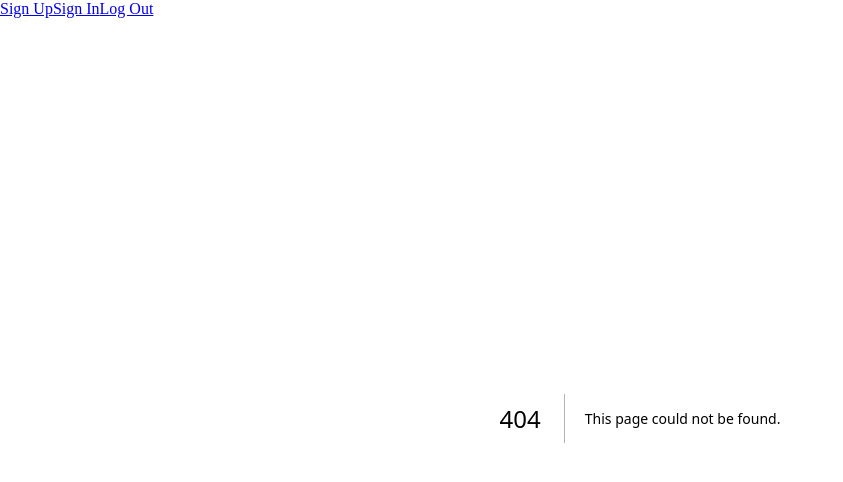
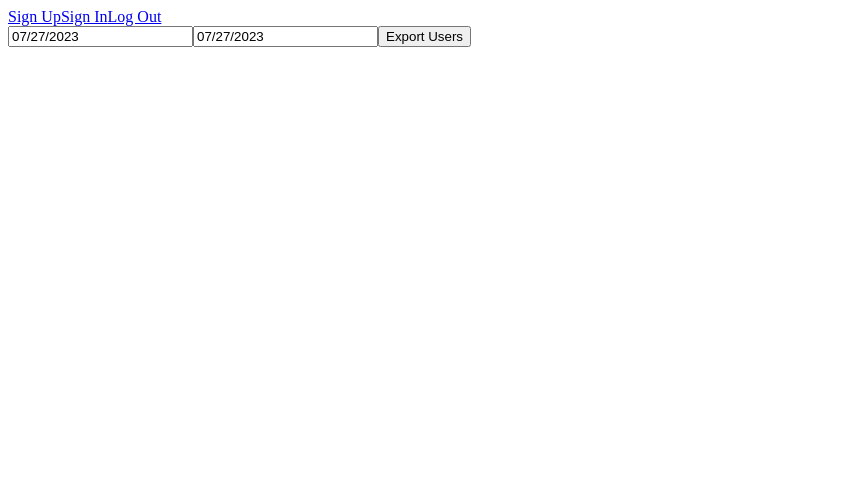
Before and after one commit to yasuhikasa/nextjs-div-practice, a Next.js app: page /csv/export in a window 1280 px wide. Before the commit this address had no page. Shown: the top 482 px of the page, without its empty margins (0-843 px from the left). Built offline with nearby package versions, Linux system fonts and the light colour scheme; what @aws-amplify/auth would draw is missing.

Commit message:
csvエクスポートを実装

```diff
--- a/package.json
+++ b/package.json
@@ -19,17 +19,20 @@
     "aws-amplify": "^5.3.5",
     "axios": "^1.4.0",
     "csv-parser": "^3.0.0",
+    "date-fns": "^2.30.0",
     "eslint": "8.45.0",
     "eslint-config-next": "13.4.12",
     "next": "13.4.12",
     "papaparse": "^5.4.1",
     "react": "18.2.0",
+    "react-datepicker": "^4.16.0",
     "react-dom": "18.2.0",
     "react-hook-form": "^7.45.2",
     "react-modal": "^3.16.1",
     "typescript": "5.1.6"
   },
   "devDependencies": {
+    "@types/react-datepicker": "^4.15.0",
     "@types/react-modal": "^3.16.0"
   }
 }
--- /dev/null
+++ b/src/pages/csv/export.tsx
@@ -0,0 +1,42 @@
+import React, { useState } from 'react';
+import DatePicker from 'react-datepicker';
+import "react-datepicker/dist/react-datepicker.css";
+import axios from 'axios';
+import { format } from 'date-fns';
+
+
+const UserExport: React.FC = () => {
+  const [startDate, setStartDate] = useState(new Date());
+  const [endDate, setEndDate] = useState(new Date());
+
+  const handleExport = async () => {
+    try {
+      // Format the dates as 'yyyy/M/d' to send in the request
+      const formattedStart = format(startDate, 'yyyy/M/d');
+      const formattedEnd = format(endDate, 'yyyy/M/d');
+
+      // Send the request to the backend
+      const response = await axios.get(`/api/exportUsers?start=${formattedStart}&end=${formattedEnd}`, { responseType: 'blob' });
+
+      // Create a blob link to download the file
+      const url = window.URL.createObjectURL(new Blob([response.data]));
+      const link = document.createElement('a');
+      link.href = url;
+      link.setAttribute('download', 'users.csv');
+      document.body.appendChild(link);
+      link.click();
+    } catch (error) {
+      console.error('Error exporting users:', error);
+    }
+  };
+
+  return (
+    <div>
+      <DatePicker selected={startDate} onChange={(date: Date) => setStartDate(date)} />
+      <DatePicker selected={endDate} onChange={(date: Date) => setEndDate(date)} />
+      <button onClick={handleExport}>Export Users</button>
+    </div>
+  );
+};
+
+export default UserExport;
```
Also changed, not shown: src/pages/components/header/header.tsx (+8 -3 lines), 2 other files (tests, documents, lock files or other folders).
